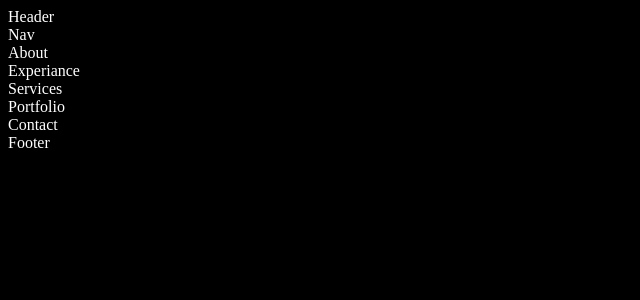
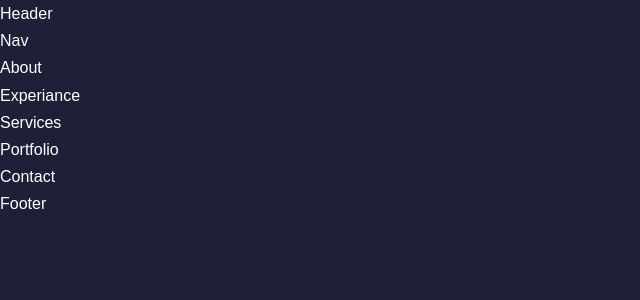
Before and after one commit to AleksaZatezalo/personalWebsiteFun, a React (Create React App) app in the folder react-portfolio-website-1/: page / in a window 1280 px wide. Shown: the top 300 px of the page, without its empty margins (0-640 px from the left). Built offline with nearby package versions, Linux system fonts and the light colour scheme.

Commit message:
Whole website style finished.

```diff
--- a/react-portfolio-website-1/src/index.css
+++ b/react-portfolio-website-1/src/index.css
@@ -1,4 +1,135 @@
+* {
+    margin: 0;
+    padding: 0;
+    border: 0;
+    outline: 0;
+    box-sizing: border-box;
+    list-style: none;
+    text-decoration: none;
+}
+
+:root {
+    --color-bg: #1f1f38;
+    --color-bg-variant: #2c2c6c;
+    --color-primary: #4db5ff;
+    --color-primary-variant: rgba(77,181, 255, 0.4);
+    --color-white: #fff;
+    --color-light: rgba(255, 255, 255, 0.6);
+
+    --transition: all 400ms ease;
+
+    --containter-width-lg: 75%;
+    --container-width-mg: 86%;
+    --container-width-ms: 90%
+}
+
+html {
+    scroll-behavior: smooth;
+
+}
+
+::-webkit-scrollbar {
+    display: none;
+}
+
 body {
-    background: black;
-    color: white;
+    font-family: "Poppins", sans-serif;
+    background: var(--color-bg);
+    color: var(--color-white);
+    line-height: 1.7;
 }
+
+/* ========= GENERAL STYLES ===============*/
+.container {
+    width: var(--containter-width-lg);
+    margin: 0 auto;
+}
+
+h1,
+h2,
+h3,
+h4,
+h5 {
+    font-weight: 500;
+}
+
+h1 {
+    font-size: 2.5rem;
+}
+
+section {
+    margin-top: 8rem;
+}
+
+section > h2, section > h5 {
+    text-align: center;
+    color: var(--color-light);
+}
+
+section > h2 {
+    color: var(--color-primary);
+    margin-bottom: 3rem;
+}
+
+.text-light {
+    color: var(--color-light);
+}
+
+a {
+    color: var(--color-primary);
+    transition: var(--transition);
+}
+
+a:hover {
+    color: var(--color-white);
+}
+
+.btn {
+    width: max-content;
+    display: inline-block;
+    color: var(--color-primary);
+    padding: 0.75rem 1.2rem;
+    border-radius: 0.4rem;
+    cursor: pointer;
+    border: 1px solid var(--color-primary);
+    transition: var(--transition);
+}
+
+.btn:hover {
+    background: var(--color-white);
+    color: var(--color-bg);
+    border-color: transparent;
+}
+
+.btn-primary{
+    background-color: var(--color-primary);
+    color: var(--color-bg);
+}
+
+img {
+    display: block;
+    width: 100%;
+    object-fit: cover;
+}
+
+/* ================== MEDIA QUERIES (MEDIUM DEVICES)============== */
+@media screen and (max-width: 1024px) {
+    .container {
+        width: var(--container-width-md);
+    }
+
+    section {
+        margin-top: 6rem;
+    }
+}
+
+/* ================== MEDIA QUERIES (SMALL DEVICES)============== */
+@media screen and (max-width: 600px) {
+    .container {
+        width: var(--container-width-ms);
+    }
+
+    section > h2{
+        margin-top: 2rem;
+    }
+}
```
Also changed, not shown: react-portfolio-website-1/src/assets/background.jpg (added).
